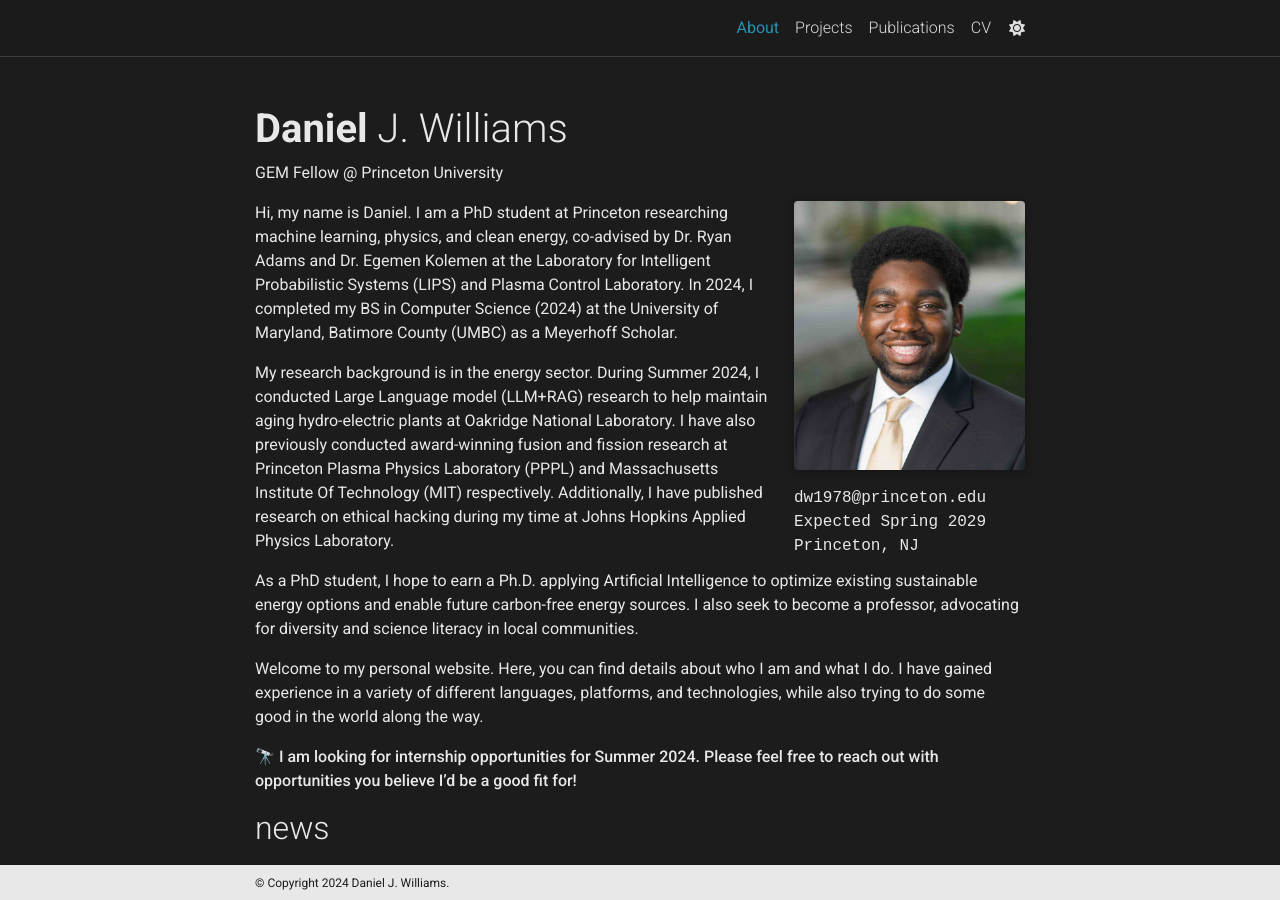
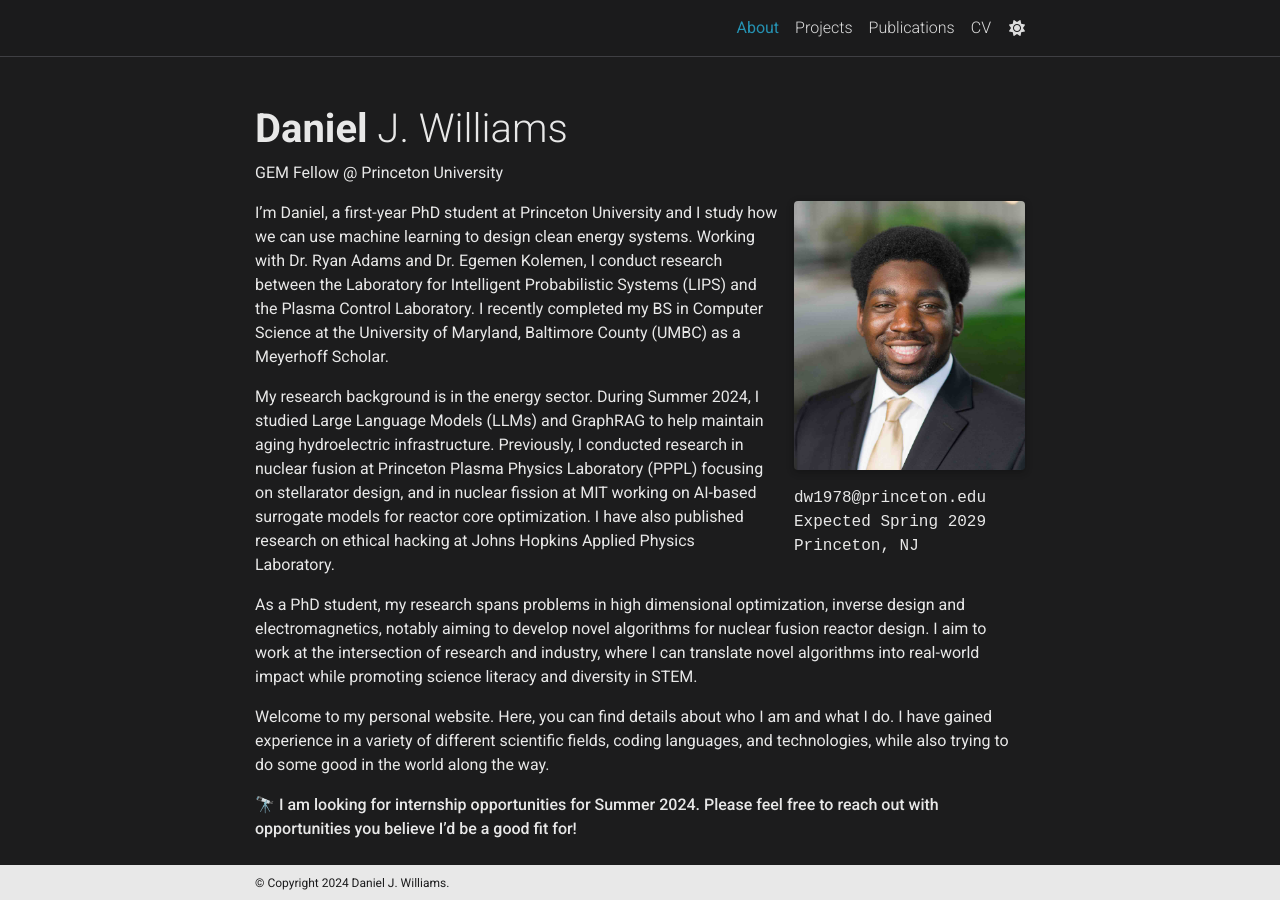
Before and after one commit to DanWilliams24/DanWilliams24.github.io, a Jekyll site: the page built from _pages/about.md, in a window 1280 px wide and 900 px high. Built offline with Jekyll 4.4.1, drawn with Linux system fonts in a browser that asks for light colours; full-size pictures stand in for the smaller copies a plugin makes; comment, search, counter and statistics services are not loaded; a style sheet for code colours, icons or effects is not loaded.

Commit message:
updated bio

```diff
--- a/_pages/about.md
+++ b/_pages/about.md
@@ -20,12 +20,12 @@
 ---
 
 
-Hi, my name is Daniel. I am a PhD student at Princeton researching machine learning, physics, and clean energy, co-advised by Dr. Ryan Adams and Dr. Egemen Kolemen at the Laboratory for Intelligent Probabilistic Systems (LIPS) and Plasma Control Laboratory. In 2024, I completed my BS in Computer Science (2024) at the University of Maryland, Batimore County (UMBC) as a Meyerhoff Scholar.
+I'm Daniel, a first-year PhD student at Princeton University and I study how we can use machine learning to design clean energy systems. Working with Dr. Ryan Adams and Dr. Egemen Kolemen, I conduct research between the Laboratory for Intelligent Probabilistic Systems (LIPS) and the Plasma Control Laboratory. I recently completed my BS in Computer Science at the University of Maryland, Baltimore County (UMBC) as a Meyerhoff Scholar.
 
-My research background is in the energy sector. During Summer 2024, I conducted Large Language model (LLM+RAG) research to help maintain aging hydro-electric plants at Oakridge National Laboratory. I have also previously conducted award-winning fusion and fission research at Princeton Plasma Physics Laboratory (PPPL) and Massachusetts Institute Of Technology (MIT) respectively. Additionally, I have published research on ethical hacking during my time at Johns Hopkins Applied Physics Laboratory.
+My research background is in the energy sector. During Summer 2024, I studied Large Language Models (LLMs) and GraphRAG to help maintain aging hydroelectric infrastructure. Previously, I conducted research in nuclear fusion at Princeton Plasma Physics Laboratory (PPPL) focusing on stellarator design, and in nuclear fission at MIT working on AI-based surrogate models for reactor core optimization. I have also published research on ethical hacking at Johns Hopkins Applied Physics Laboratory.
 
-As a PhD student, I hope to earn a Ph.D. applying Artificial Intelligence to optimize existing sustainable energy options and enable future carbon-free energy sources. I also seek to become a professor, advocating for diversity and science literacy in local communities.
+As a PhD student, my research spans problems in high dimensional optimization, inverse design and electromagnetics, notably aiming to develop novel algorithms for nuclear fusion reactor design. I aim to work at the intersection of research and industry, where I can translate novel algorithms into real-world impact while promoting science literacy and diversity in STEM.
 
-Welcome to my personal website. Here, you can find details about who I am and what I do. I have gained experience in a variety of different languages, platforms, and technologies, while also trying to do some good in the world along the way.
+Welcome to my personal website. Here, you can find details about who I am and what I do. I have gained experience in a variety of different scientific fields, coding languages, and technologies, while also trying to do some good in the world along the way.
 
 **🔭 I am looking for internship opportunities for Summer 2024. Please feel free to reach out with opportunities you believe I'd be a good fit for!**
```
